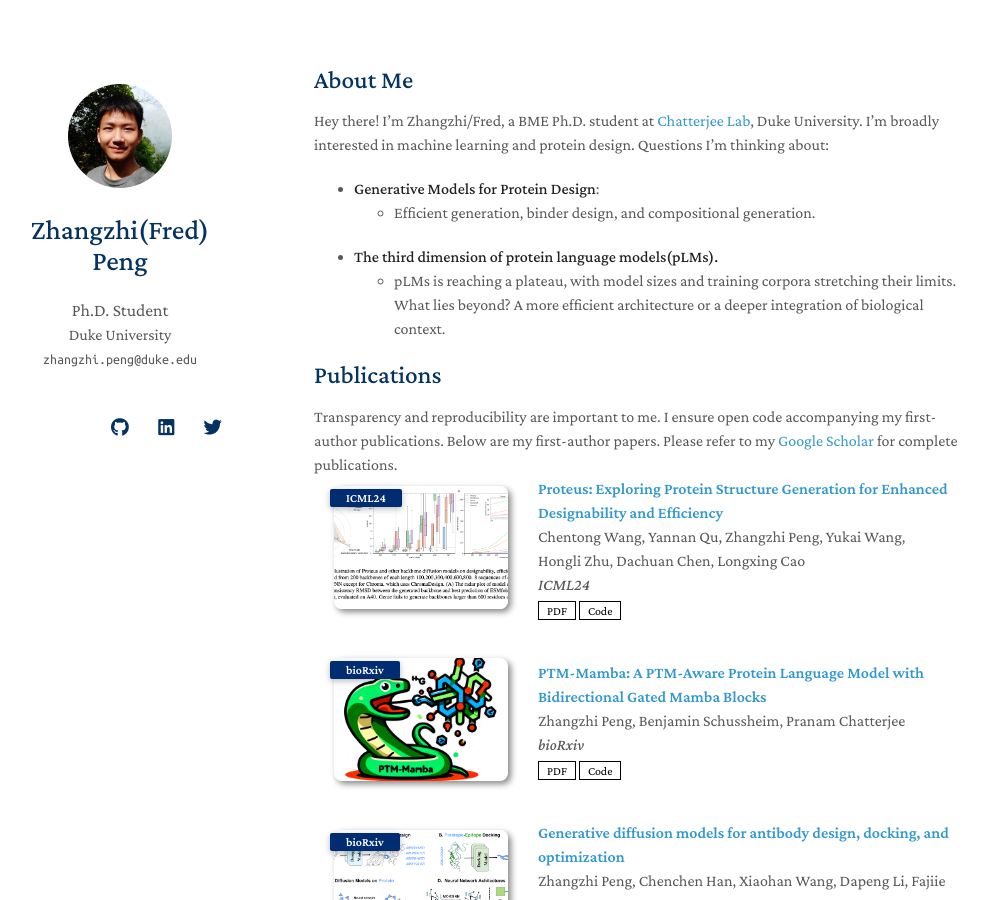
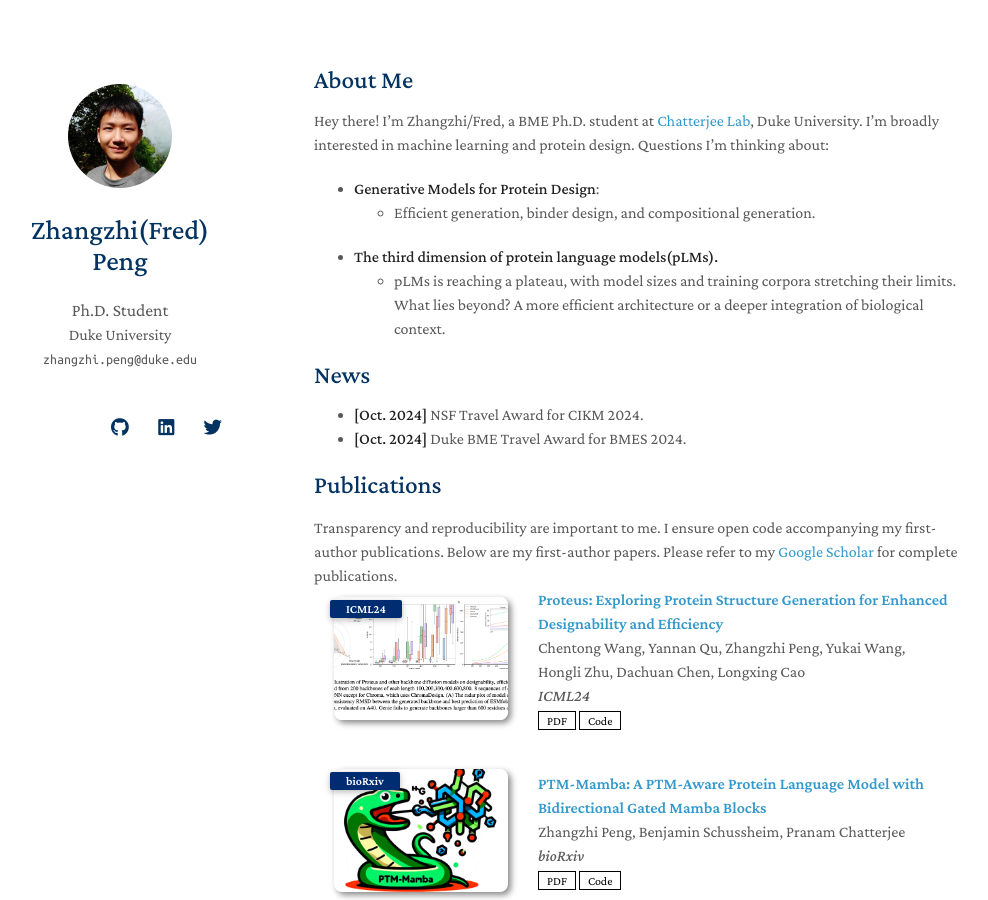
Before and after one commit to pengzhangzhi/home, a Jekyll site: the page built from index.md, in a window 1280 px wide and 900 px high. Shown: the whole window, without its empty margins (156-1144 px from the left). Built offline with Jekyll 4.4.1, drawn with Linux system fonts in a browser that asks for light colours; nearby versions of some CDN libraries; a style sheet for code colours, icons or effects is not loaded; our own code applies the rules of GitHub Pages for plain Markdown files.

Commit message:
Update index.md

```diff
--- a/index.md
+++ b/index.md
@@ -14,12 +14,10 @@ Hey there! I'm Zhangzhi/Fred, a BME Ph.D. student at [Chatterjee Lab](https://ww
   - pLMs is reaching a plateau, with model sizes and training corpora stretching their limits. What lies beyond? A more efficient architecture or a deeper integration of biological context.
 
 
-<!-- ## News
+## News
 
-- **[Feb. 2020]** Our paper about incremental learning is accepted to CVPR 2020.
-- **[Feb. 2020]** We will host the ACM Multimedia Asia 2020 conference in Singapore!
-- **[Sept. 2019]** Our paper about few-shot learning is accepted to NeurIPS 2019.
-- **[Mar. 2019]** Our paper about few-shot learning is accepted to CVPR 2019. -->
+- **[Oct. 2024]** NSF Travel Award for CIKM 2024.
+- **[Oct. 2024]** Duke BME Travel Award for BMES 2024.
 
 
 
```
